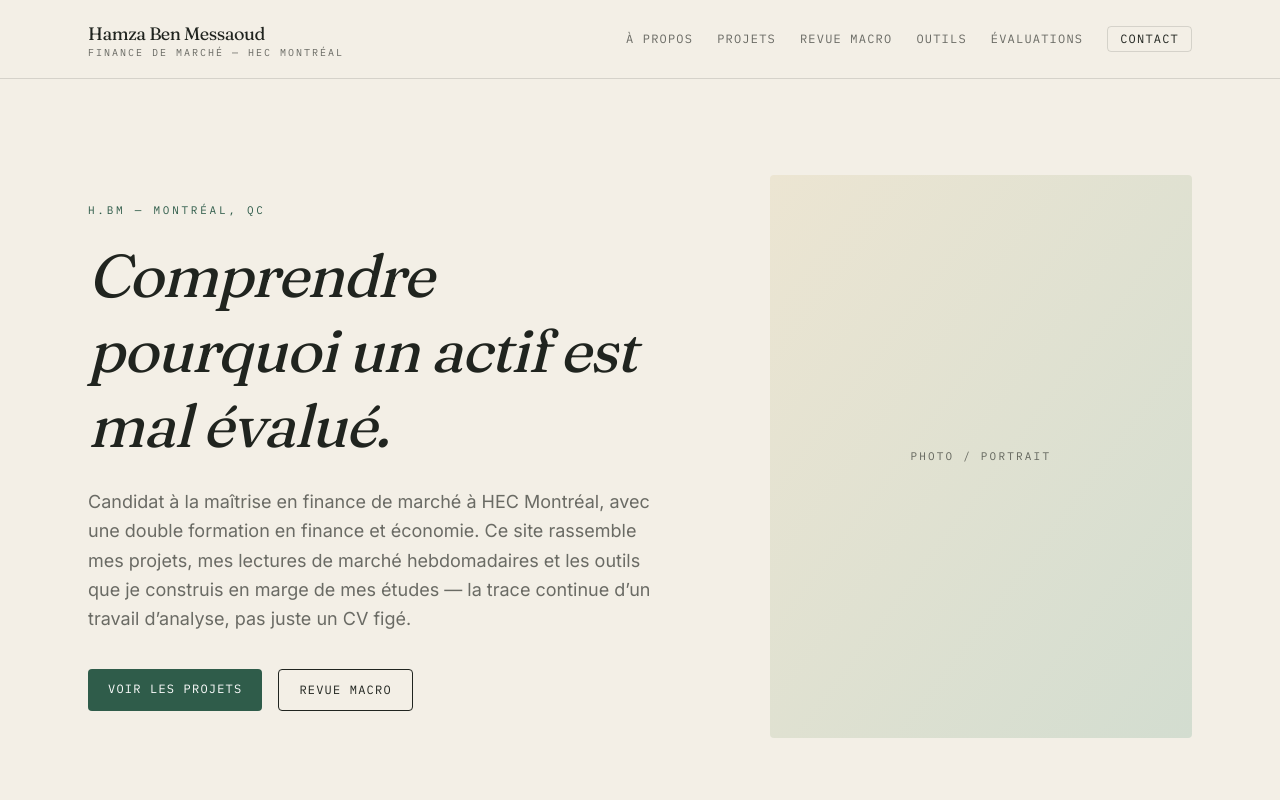
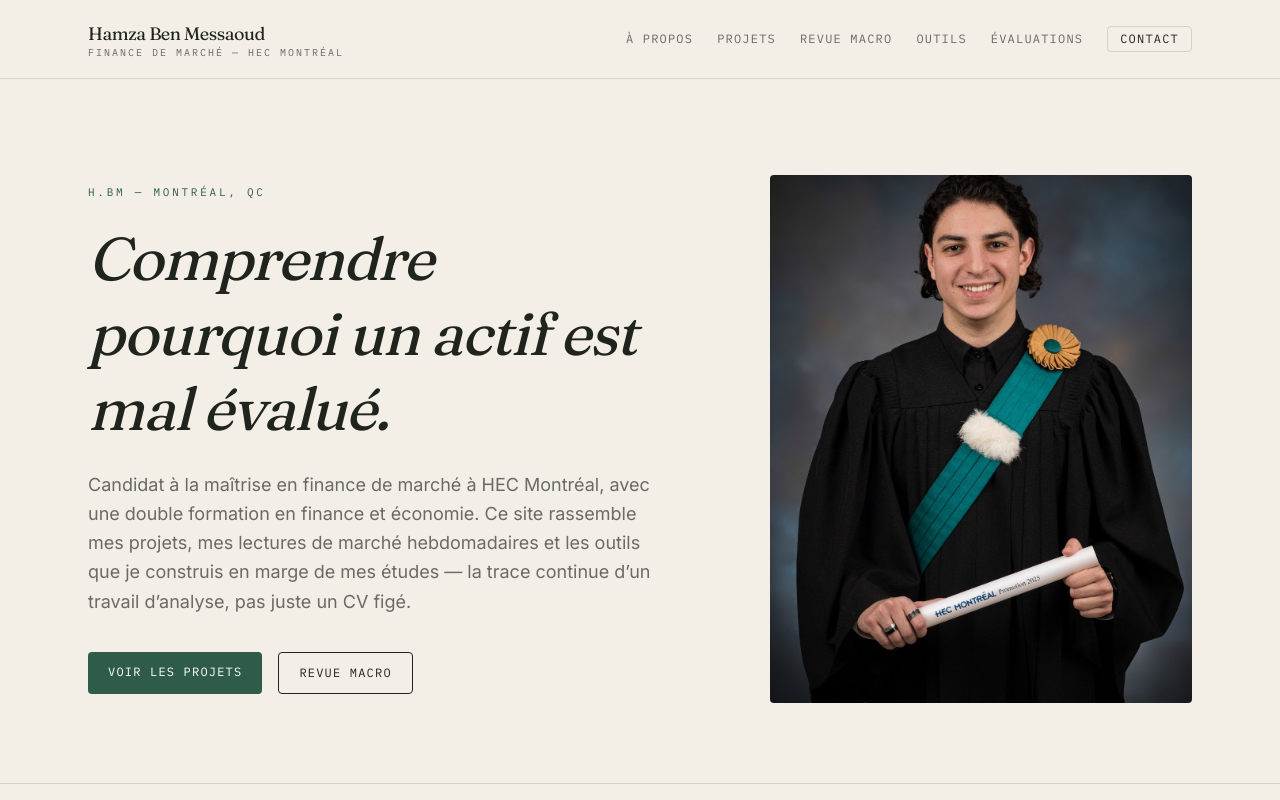
Before and after one commit to benmessaoudhamza13-create/Site-Hamza, a Next.js app: page / in a window 1280 px wide. Shown: the top 800 px of the page. Built offline with nearby package versions, Linux system fonts and the light colour scheme.

Commit message:
Ajout photo portrait

```diff
--- a/src/app/page.tsx
+++ b/src/app/page.tsx
@@ -40,11 +40,11 @@ export default function Home() {
               </Link>
             </div>
           </div>
-          <div className="flex aspect-[3/4] w-full items-center justify-center rounded-[4px] bg-gradient-to-br from-[#ece5d2] to-[#d3ddd0]">
-            <span className="font-mono text-[11px] uppercase tracking-[0.2em] text-dim">
-              Photo / portrait
-            </span>
-          </div>
+          <img
+            src="/portrait.jpeg"
+            alt="Hamza Ben Messaoud"
+            className="aspect-[4/5] w-full rounded object-cover"
+          />
         </div>
       </section>
 
```
Also changed, not shown: public/portrait.jpeg (added).
